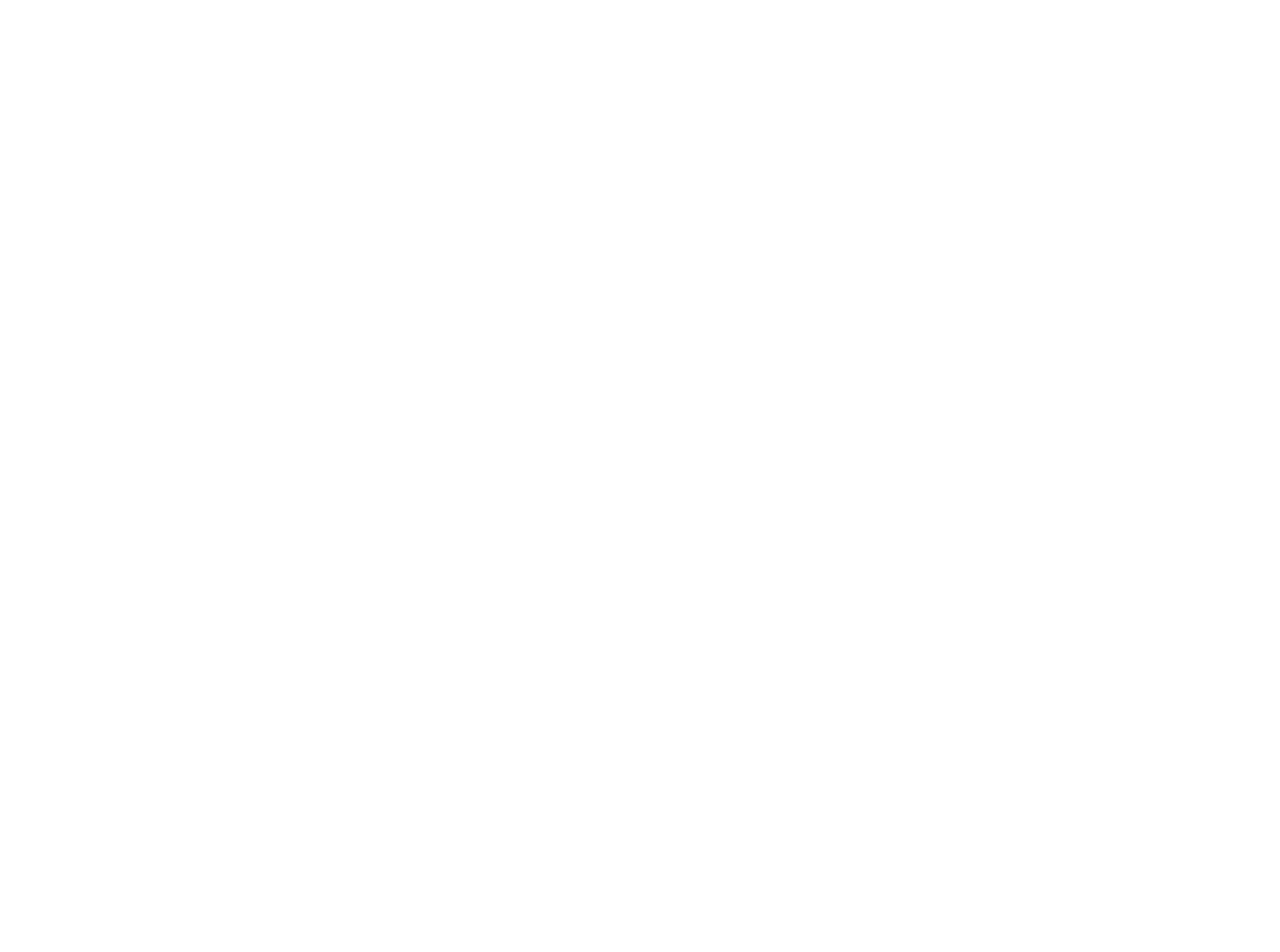
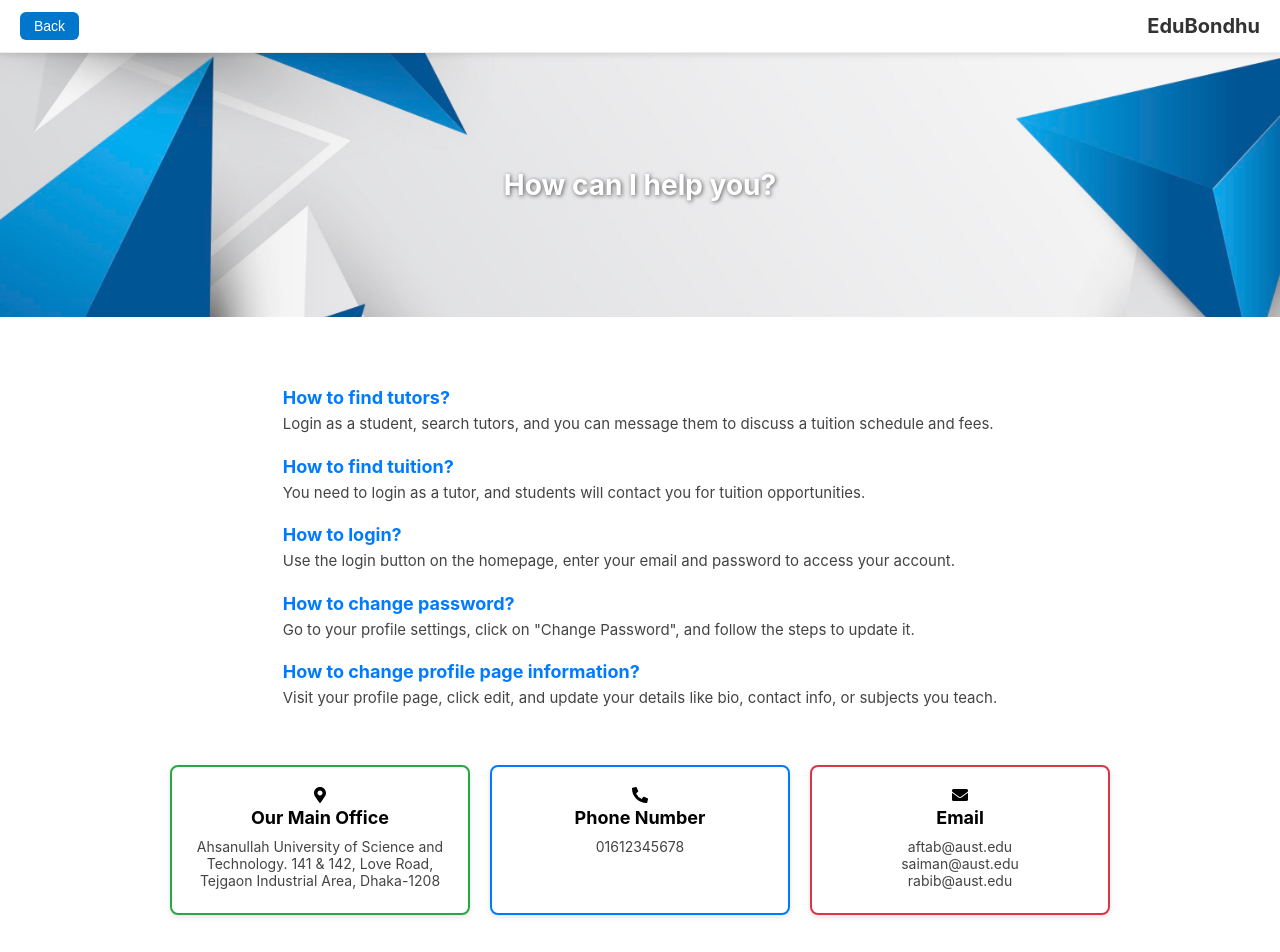
Before and after one commit to AftabAhmedFahim/EduBondhu, a React (Create React App) app: page /help in a window 1280 px wide. Before the commit this address had no page. Shown: the top 952 px of the page. Before the commit the page ends 800 px from the top, so only its background shows below. Built offline with nearby package versions, Linux system fonts and the light colour scheme.

Commit message:
added help page

```diff
--- a/package.json
+++ b/package.json
@@ -12,6 +12,7 @@
     "react": "^19.1.1",
     "react-bootstrap": "^2.10.10",
     "react-dom": "^19.1.1",
+    "react-icons": "^5.5.0",
     "react-router-dom": "^7.7.1",
     "react-scripts": "5.0.1",
     "web-vitals": "^2.1.4"
--- a/src/App.js
+++ b/src/App.js
@@ -6,7 +6,7 @@
 import Profile from "./pages/Profile/Profile";
 import AboutPage from "./pages/About/AboutPage";
 import VerifyOtpPage from "./pages/VerifyOtp/VerifyOtpPage";
-
+import HelpPage from "./pages/Help/Help";
 function App() {
   return (
     <Router>
@@ -17,6 +17,7 @@
         <Route path="/profile" element={<Profile />} />
         <Route path="/about" element={<AboutPage />} />
         <Route path="/verify-otp" element={<VerifyOtpPage />} />
+        <Route path="/help" element={<HelpPage />} />
       </Routes>
     </Router>
   );
--- /dev/null
+++ b/src/pages/Help/Help.css
@@ -0,0 +1,139 @@
+.help-page {
+  min-height: 100vh;
+  display: flex;
+  flex-direction: column;
+}
+
+/* Navbar */
+.navbar {
+  display: flex;
+  align-items: center;
+  justify-content: space-between;
+  background: rgba(255, 255, 255, 0.95);
+  padding: 12px 20px;
+  box-shadow: 0 2px 6px rgba(0, 0, 0, 0.1);
+}
+
+.brand {
+  font-size: 20px;
+  font-weight: bold;
+  color: #333;
+}
+
+.back-btn {
+  background: #0077cc;
+  color: white;
+  border: none;
+  padding: 6px 14px;
+  border-radius: 6px;
+  cursor: pointer;
+  font-size: 14px;
+}
+
+.back-btn:hover {
+  background: #005fa3;
+}
+
+/* Header with background */
+.header-section {
+  height: 33vh; /* background only half of the page */
+  background-size: cover;
+  background-position: center;
+  display: flex;
+  align-items: center;
+  justify-content: center;
+}
+
+.header-title {
+  font-size: 28px;
+  font-weight: bold;
+  color: #fff;
+  text-shadow: 1px 1px 4px rgba(0, 0, 0, 0.6);
+}
+
+/* White section below */
+.content-section {
+  background: #fff;
+  padding: 50px 20px;
+  display: flex;
+  justify-content: center;
+}
+
+/* Boxes */
+.boxes-container {
+  display: flex;
+  justify-content: center;
+  gap: 20px;
+  max-width: 1000px;
+  width: 100%;
+}
+
+.info-box {
+  flex: 1;
+  max-width: 300px;
+  min-height: 150px;
+  padding: 20px;
+  border: 2px solid;
+  border-radius: 8px;
+  background: #fff;
+  text-align: center;
+  box-shadow: 0 2px 6px rgba(0, 0, 0, 0.1);
+}
+
+.info-box h2 {
+  font-size: 18px;
+  margin-bottom: 10px;
+}
+
+.info-box p {
+  font-size: 14px;
+  color: #444;
+}
+
+/* Colored borders */
+.info-box.green {
+  border-color: #28a745;
+}
+
+.info-box.blue {
+  border-color: #007bff;
+}
+
+.info-box.red {
+  border-color: #dc3545;
+}
+/* FAQ Section */
+.faq-section {
+  margin-bottom: 40px; /* space between FAQ and boxes */
+  max-width: 800px;
+  text-align: left;
+}
+
+
+.faq-title {
+  font-size: 18px;
+  font-weight: bold;
+  color: #007bff; /* blue */
+  margin-top: 20px;
+  margin-bottom: 5px;
+}
+
+.faq-answer {
+  font-size: 15px;
+  color: #444;
+  margin-bottom: 15px;
+  line-height: 1.5;
+}
+.content-section {
+  display: flex;
+  flex-direction: column; /* stack children vertically */
+  align-items: center;
+}
+
+.boxes-container {
+  display: flex;
+  justify-content: center;
+  gap: 20px;
+  flex-wrap: wrap; /* allow wrapping on smaller screens */
+  margin-bottom: 40px; /* space between boxes and FAQ */
+}
--- /dev/null
+++ b/src/pages/Help/Help.js
@@ -0,0 +1,82 @@
+import React from "react";
+import { useNavigate } from "react-router-dom";
+import "./Help.css";
+import bgImage from "../../assets/login-bg.jpg";
+import { FaMapMarkerAlt, FaPhoneAlt, FaEnvelope } from "react-icons/fa";
+
+const HelpPage = () => {
+  const navigate = useNavigate();
+
+  return (
+    <div className="help-page">
+      {/* Navbar */}
+      <nav className="navbar">
+        <button className="back-btn" onClick={() => navigate("/")}>Back</button>
+        <h1 className="brand">EduBondhu</h1>
+      </nav>
+
+      {/* Header with background */}
+      <div
+        className="header-section"
+        style={{ backgroundImage: `url(${bgImage})` }}
+      >
+        <h2 className="header-title">How can I help you?</h2>
+      </div>
+
+      {/* White section with boxes */}
+      <div className="content-section">
+
+
+        {/* FAQ Section */}
+        <div className="faq-section">
+          <h3 className="faq-title">How to find tutors?</h3>
+          <p className="faq-answer">
+            Login as a student, search tutors, and you can message them to discuss a tuition schedule and fees.
+          </p>
+
+          <h3 className="faq-title">How to find tuition?</h3>
+          <p className="faq-answer">
+            You need to login as a tutor, and students will contact you for tuition opportunities.
+          </p>
+
+          <h3 className="faq-title">How to login?</h3>
+          <p className="faq-answer">
+            Use the login button on the homepage, enter your email and password to access your account.
+          </p>
+
+          <h3 className="faq-title">How to change password?</h3>
+          <p className="faq-answer">
+            Go to your profile settings, click on "Change Password", and follow the steps to update it.
+          </p>
+
+          <h3 className="faq-title">How to change profile page information?</h3>
+          <p className="faq-answer">
+            Visit your profile page, click edit, and update your details like bio, contact info, or subjects you teach.
+          </p>
+        </div>
+        <div className="boxes-container">
+          <div className="info-box green">
+            <FaMapMarkerAlt className="info-icon" />
+            <h2>Our Main Office</h2>
+            <p>Ahsanullah University of Science and Technology. 141 & 142, Love Road, Tejgaon Industrial Area, Dhaka-1208</p>
+          </div>
+          <div className="info-box blue">
+            <FaPhoneAlt className="info-icon" />
+            <h2>Phone Number</h2>
+            <p>01612345678</p>
+          </div>
+          <div className="info-box red">
+            <FaEnvelope className="info-icon" />
+            <h2>Email</h2>
+            <p>aftab@aust.edu</p>
+            <p>saiman@aust.edu</p>
+            <p>rabib@aust.edu</p>
+          </div>
+        </div>
+
+      </div>
+    </div>
+  );
+};
+
+export default HelpPage;
--- a/src/pages/Home/HomePage.js
+++ b/src/pages/Home/HomePage.js
@@ -14,7 +14,7 @@
             About
           </button>
           <button>Contact</button>
-          <button>Help</button>
+          <button onClick={() => navigate("/help")}>Help</button>
           <button className="signup" onClick={() => navigate("/signup")}>
             Sign Up
           </button>
```
Also changed, not shown: 1 other file (tests, documents, lock files or other folders).
